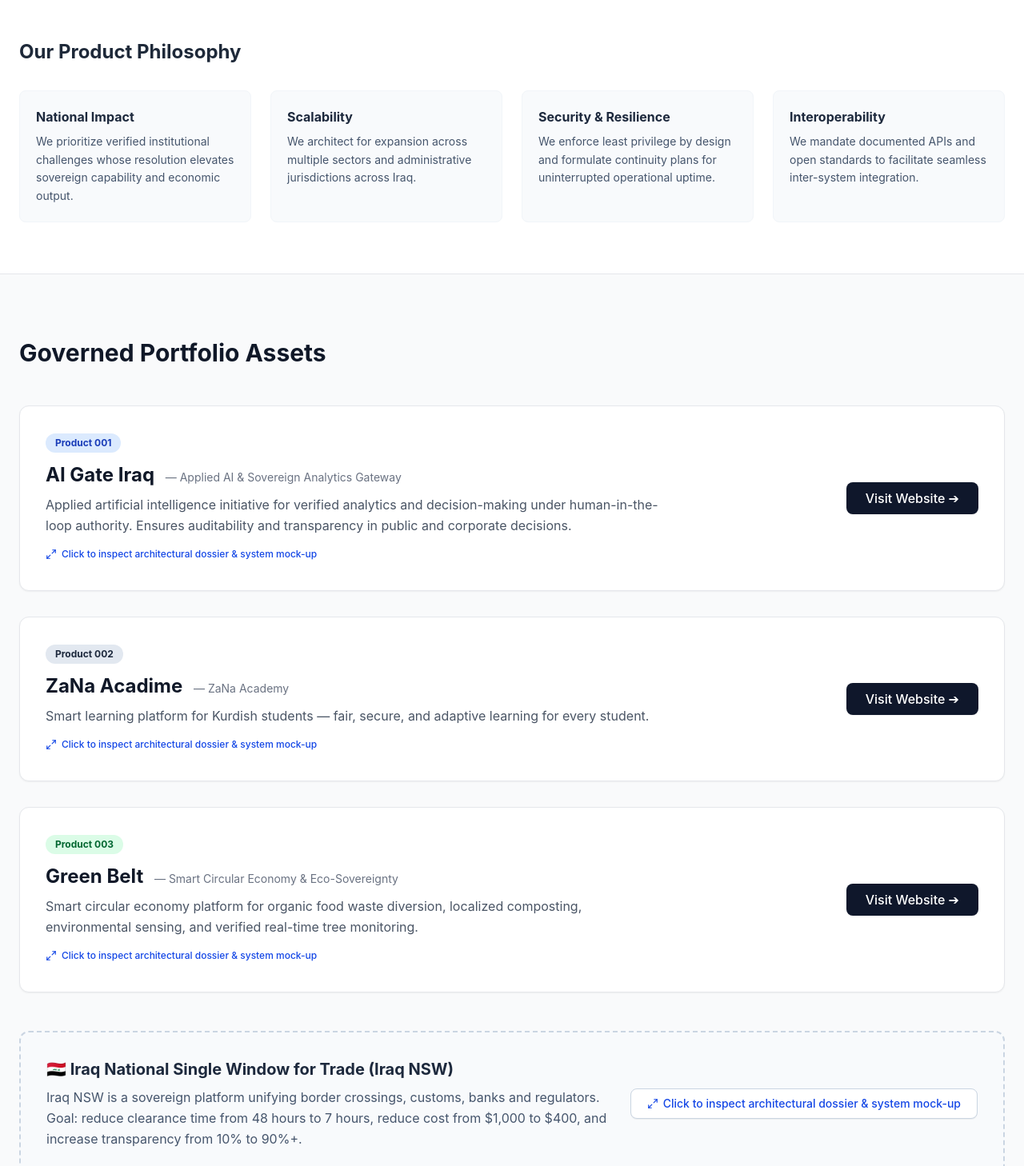
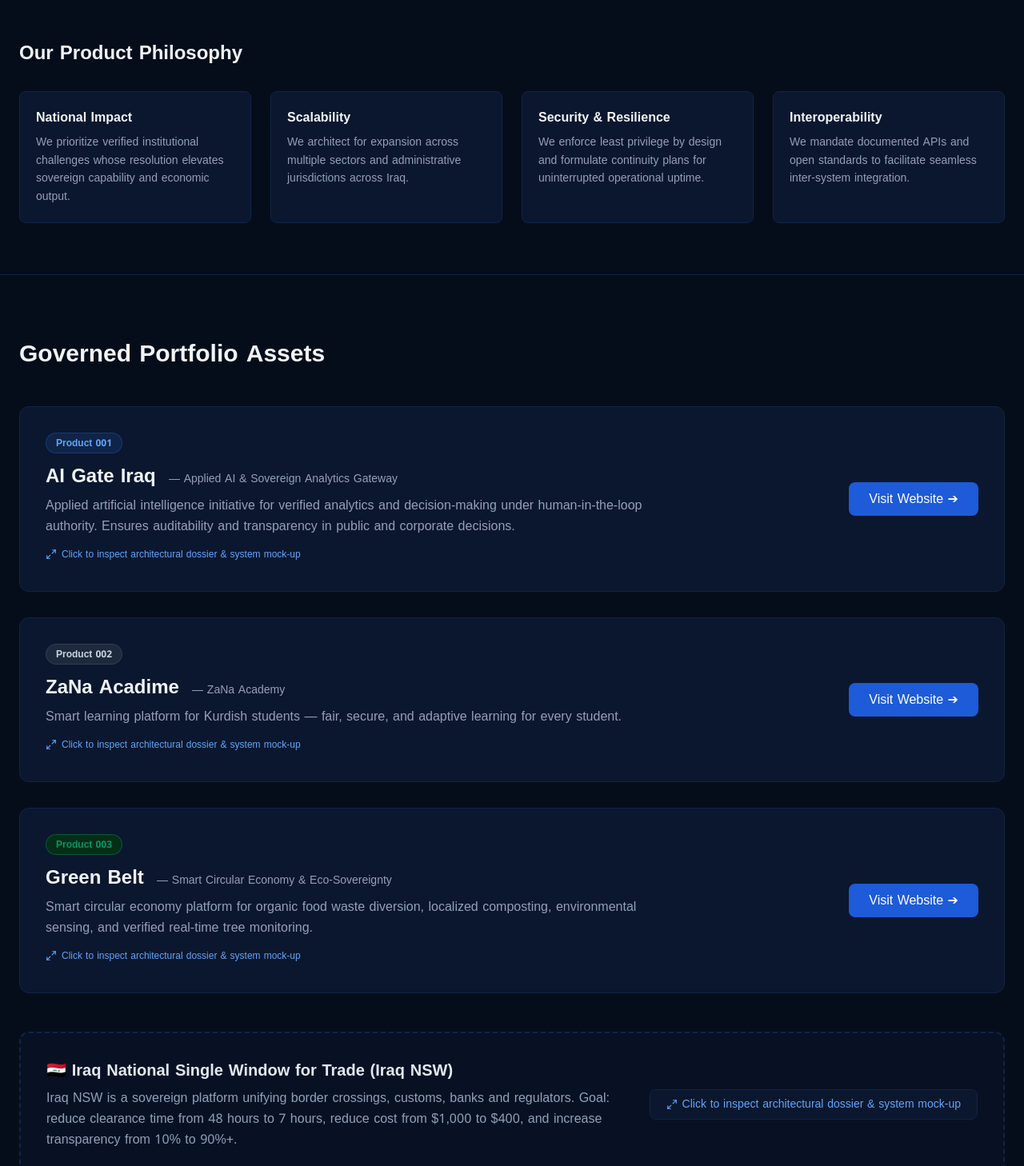
Before and after one commit to addmin-official/website-IDG, a Next.js app: page /en/portfolio in a window 1280 px wide. Shown: the part 500-1958 px from the top of the page at 80% size. Built offline with nearby package versions, Linux system fonts and the light colour scheme.

Commit message:
fix(ui): dark canvas, Portfolio reskin, locale-safe footer links

```diff
--- a/app/globals.css
+++ b/app/globals.css
@@ -6,5 +6,7 @@
   }
   body {
     font-family: var(--font-ku), var(--font-en), system-ui, -apple-system, BlinkMacSystemFont, 'Segoe UI', Roboto, sans-serif;
+    background-color: #060D1A;
+    color: #CBD5E1;
   }
 }
--- a/app/layout.tsx
+++ b/app/layout.tsx
@@ -35,7 +35,7 @@
       suppressHydrationWarning
     >
       <body
-        className="antialiased bg-slate-50 text-slate-900 selection:bg-blue-600 selection:text-white"
+        className="antialiased"
         suppressHydrationWarning
       >
         <script
--- a/components/Footer.tsx
+++ b/components/Footer.tsx
@@ -85,22 +85,22 @@
             </h4>
             <ul className="space-y-2.5 text-sm">
               <li>
-                <Link href="/" className="hover:text-blue-400 transition" id="footer-link-home">
+                <Link href={`/${currentLang}`} className="hover:text-blue-400 transition" id="footer-link-home">
                   {t?.nav?.home || 'سەرەکی'}
                 </Link>
               </li>
               <li>
-                <Link href="/#portfolio" className="hover:text-blue-400 transition" id="footer-link-portfolio">
+                <Link href={`/${currentLang}/portfolio`} className="hover:text-blue-400 transition" id="footer-link-portfolio">
                   {t?.nav?.portfolio || 'پۆرتفۆلیۆ'}
                 </Link>
               </li>
               <li>
-                <Link href="/#governance" className="hover:text-blue-400 transition" id="footer-link-governance">
+                <Link href={`/${currentLang}/governance`} className="hover:text-blue-400 transition" id="footer-link-governance">
                   {t?.nav?.governance || 'حوکمڕانی'}
                 </Link>
               </li>
               <li>
-                <Link href="/#faq" className="hover:text-blue-400 transition text-blue-300 font-medium" id="footer-link-faq">
+                <Link href={`/${currentLang}/faq`} className="hover:text-blue-400 transition text-blue-300 font-medium" id="footer-link-faq">
                   {t?.footer?.links?.faq || t?.nav?.faq || 'پرسیارە باوەکان (FAQ)'}
                 </Link>
               </li>
@@ -114,17 +114,17 @@
             </h4>
             <ul className="space-y-2.5 text-sm">
               <li>
-                <Link href="/#about" className="hover:text-blue-400 transition" id="footer-link-about">
+                <Link href={`/${currentLang}/about`} className="hover:text-blue-400 transition" id="footer-link-about">
                   {t?.footer?.links?.about || 'دەربارەی ئێمە'}
                 </Link>
               </li>
               <li>
-                <Link href="/#principles" className="hover:text-blue-400 transition" id="footer-link-principles">
+                <Link href={`/${currentLang}/governance`} className="hover:text-blue-400 transition" id="footer-link-principles">
                   {t?.footer?.links?.principles || 'بنەماکانی کۆمپانیا'}
                 </Link>
               </li>
               <li>
-                <Link href="/#careers" className="hover:text-blue-400 transition" id="footer-link-careers">
+                <Link href={`/${currentLang}/careers`} className="hover:text-blue-400 transition" id="footer-link-careers">
                   {t?.footer?.links?.careers || 'هەلی کار'}
                 </Link>
               </li>
--- a/components/Portfolio.tsx
+++ b/components/Portfolio.tsx
@@ -20,9 +20,9 @@
   const p = t.portfolio;
 
   return (
-    <div className="bg-gray-50 text-gray-900 min-h-screen font-sans" dir={isRtl ? 'rtl' : 'ltr'}>
+    <div className="bg-[#060D1A] text-slate-200 min-h-screen" dir={isRtl ? 'rtl' : 'ltr'}>
       {/* Header Section */}
-      <section className="bg-slate-900 text-white py-12 md:py-20" id="portfolio">
+      <section className="bg-[#0B172E] text-white py-12 md:py-20 border-b border-[#102447]" id="portfolio">
         <div className="max-w-7xl mx-auto px-4 md:px-6">
           <h1
             className="text-3xl md:text-4xl lg:text-5xl font-bold mb-4 leading-tight"
@@ -40,10 +40,10 @@
       </section>
 
       {/* Product Philosophy */}
-      <section className="py-12 md:py-16 bg-white border-b border-gray-200" id="philosophy">
+      <section className="py-12 md:py-16 bg-[#060D1A] border-b border-[#102447]" id="philosophy">
         <div className="max-w-7xl mx-auto px-4 md:px-6">
           <h2
-            className="text-xl md:text-2xl font-bold text-gray-800 mb-6 md:mb-8"
+            className="text-xl md:text-2xl font-bold text-slate-100 mb-6 md:mb-8"
             id="philosophy-title"
           >
             {t.philosophy.heading}
@@ -52,13 +52,13 @@
             {t.philosophy.items.map((item, idx) => (
               <div
                 key={idx}
-                className="p-4 md:p-5 bg-slate-50 rounded-lg border border-slate-100"
+                className="p-4 md:p-5 bg-[#0B172E] rounded-lg border border-[#102447]"
                 id={`philosophy-item-${idx}`}
               >
-                <h3 className="font-bold text-slate-800 mb-1 md:mb-2 text-sm md:text-base">
+                <h3 className="font-bold text-slate-100 mb-1 md:mb-2 text-sm md:text-base">
                   {item.title}
                 </h3>
-                <p className="text-xs md:text-sm text-slate-600 leading-relaxed">{item.desc}</p>
+                <p className="text-xs md:text-sm text-slate-400 leading-relaxed">{item.desc}</p>
               </div>
             ))}
           </div>
@@ -66,10 +66,10 @@
       </section>
 
       {/* The Portfolio (Hybrid Model) */}
-      <section className="py-12 md:py-20 bg-gray-50" id="portfolio-assets">
+      <section className="py-12 md:py-20 bg-[#060D1A]" id="portfolio-assets">
         <div className="max-w-7xl mx-auto px-4 md:px-6">
           <h2
-            className="text-2xl md:text-3xl font-bold text-gray-900 mb-8 md:mb-12"
+            className="text-2xl md:text-3xl font-bold text-slate-100 mb-8 md:mb-12"
             id="portfolio-governed-heading"
           >
             {p.heading}
@@ -78,11 +78,11 @@
           <div className="space-y-6 md:space-y-8">
             {p.products.map((prod) => {
               // Badge color variants matching the design
-              let badgeColor = 'bg-blue-100 text-blue-800';
+              let badgeColor = 'bg-[#102447] text-[#60A5FA] border border-[#1D5BD8]/40';
               if (prod.id === 'zana') {
-                badgeColor = 'bg-slate-200 text-slate-800';
+                badgeColor = 'bg-slate-800 text-slate-300 border border-slate-700';
               } else if (prod.id === 'greenbelt') {
-                badgeColor = 'bg-green-100 text-green-800';
+                badgeColor = 'bg-[#052e16] text-[#059669] border border-[#059669]/40';
               }
 
               return (
@@ -98,7 +98,7 @@
                   role="button"
                   tabIndex={0}
                   aria-label={`${prod.title} - ${p.cardInspectPrompt}`}
-                  className="bg-white p-5 md:p-8 rounded-xl shadow-xs border border-gray-200 flex flex-col md:flex-row justify-between items-start md:items-center gap-4 md:gap-6 hover:border-blue-300 hover:shadow-md transition cursor-pointer group"
+                  className="bg-[#0B172E] p-5 md:p-8 rounded-xl border border-[#102447] flex flex-col md:flex-row justify-between items-start md:items-center gap-4 md:gap-6 hover:border-[#1D5BD8] hover:shadow-[0_0_0_1px_#1D5BD8]/20 transition cursor-pointer group"
                   id={`portfolio-card-${prod.id}`}
                 >
                   <div className="w-full md:w-auto flex-1">
@@ -107,16 +107,16 @@
                     >
                       {prod.numBadge}
                     </span>
-                    <h3 className="text-xl md:text-2xl font-bold text-gray-900 mb-2 group-hover:text-blue-900 transition-colors">
+                    <h3 className="text-xl md:text-2xl font-bold text-slate-100 mb-2 group-hover:text-[#60A5FA] transition-colors">
                       {prod.title}{' '}
-                      <span className="block md:inline text-xs md:text-sm font-normal text-gray-500 md:ml-2">
+                      <span className="block md:inline text-xs md:text-sm font-normal text-slate-400 md:ml-2">
                         — {prod.subtitle}
                       </span>
                     </h3>
-                    <p className="text-sm md:text-base text-gray-600 max-w-3xl leading-relaxed mb-3">
+                    <p className="text-sm md:text-base text-slate-400 max-w-3xl leading-relaxed mb-3">
                       {prod.description}
                     </p>
-                    <div className="inline-flex items-center gap-1.5 text-xs text-blue-700 font-medium">
+                    <div className="inline-flex items-center gap-1.5 text-xs text-[#60A5FA] font-medium">
                       <Maximize2 className="w-3.5 h-3.5" />
                       <span>{p.cardInspectPrompt}</span>
                     </div>
@@ -127,7 +127,7 @@
                     target="_blank"
                     rel="noopener noreferrer"
                     onClick={(e) => e.stopPropagation()}
-                    className="w-full md:w-auto text-center bg-slate-900 hover:bg-blue-700 text-white font-medium py-2 px-6 rounded-lg whitespace-nowrap transition shrink-0 shadow-xs"
+                    className="w-full md:w-auto text-center bg-[#1D5BD8] hover:bg-[#193B73] text-white font-medium py-2 px-6 rounded-lg whitespace-nowrap transition shrink-0 shadow-xs border border-[#1D5BD8]/40"
                     id={`btn-visit-site-${prod.id}`}
                   >
                     {p.visitWebsiteBtn}
@@ -148,19 +148,19 @@
               role="button"
               tabIndex={0}
               aria-label={`${p.nsw.title} - ${p.cardInspectPrompt}`}
-              className="mt-8 md:mt-12 p-5 md:p-8 border-2 border-dashed border-slate-300 hover:border-blue-400 rounded-xl bg-slate-50 hover:bg-blue-50/40 transition cursor-pointer group"
+              className="mt-8 md:mt-12 p-5 md:p-8 border-2 border-dashed border-[#102447] hover:border-[#1D5BD8]/60 rounded-xl bg-[#0B172E]/50 hover:bg-[#102447]/40 transition cursor-pointer group"
               id="spotlight-iraq-nsw"
             >
               <div className="flex flex-col md:flex-row justify-between items-start md:items-center gap-4">
                 <div className="flex-1">
-                  <h3 className="text-lg md:text-xl font-bold text-slate-800 mb-2 group-hover:text-blue-900 transition-colors">
+                  <h3 className="text-lg md:text-xl font-bold text-slate-200 mb-2 group-hover:text-[#60A5FA] transition-colors">
                     {p.nsw.fullTitle}
                   </h3>
-                  <p className="text-sm md:text-base text-slate-600 leading-relaxed max-w-3xl">
+                  <p className="text-sm md:text-base text-slate-400 leading-relaxed max-w-3xl">
                     {p.nsw.architecture}
                   </p>
                 </div>
-                <div className="w-full md:w-auto text-center bg-white hover:bg-blue-50 border border-slate-300 text-blue-700 font-medium py-2 px-5 rounded-lg whitespace-nowrap transition text-xs sm:text-sm flex items-center justify-center gap-1.5 shrink-0 shadow-2xs">
+                <div className="w-full md:w-auto text-center bg-[#0B172E] hover:bg-[#102447] border border-[#102447] text-[#60A5FA] font-medium py-2 px-5 rounded-lg whitespace-nowrap transition text-xs sm:text-sm flex items-center justify-center gap-1.5 shrink-0 shadow-2xs">
                   <Maximize2 className="w-3.5 h-3.5" />
                   <span>{p.cardInspectPrompt}</span>
                 </div>
```
